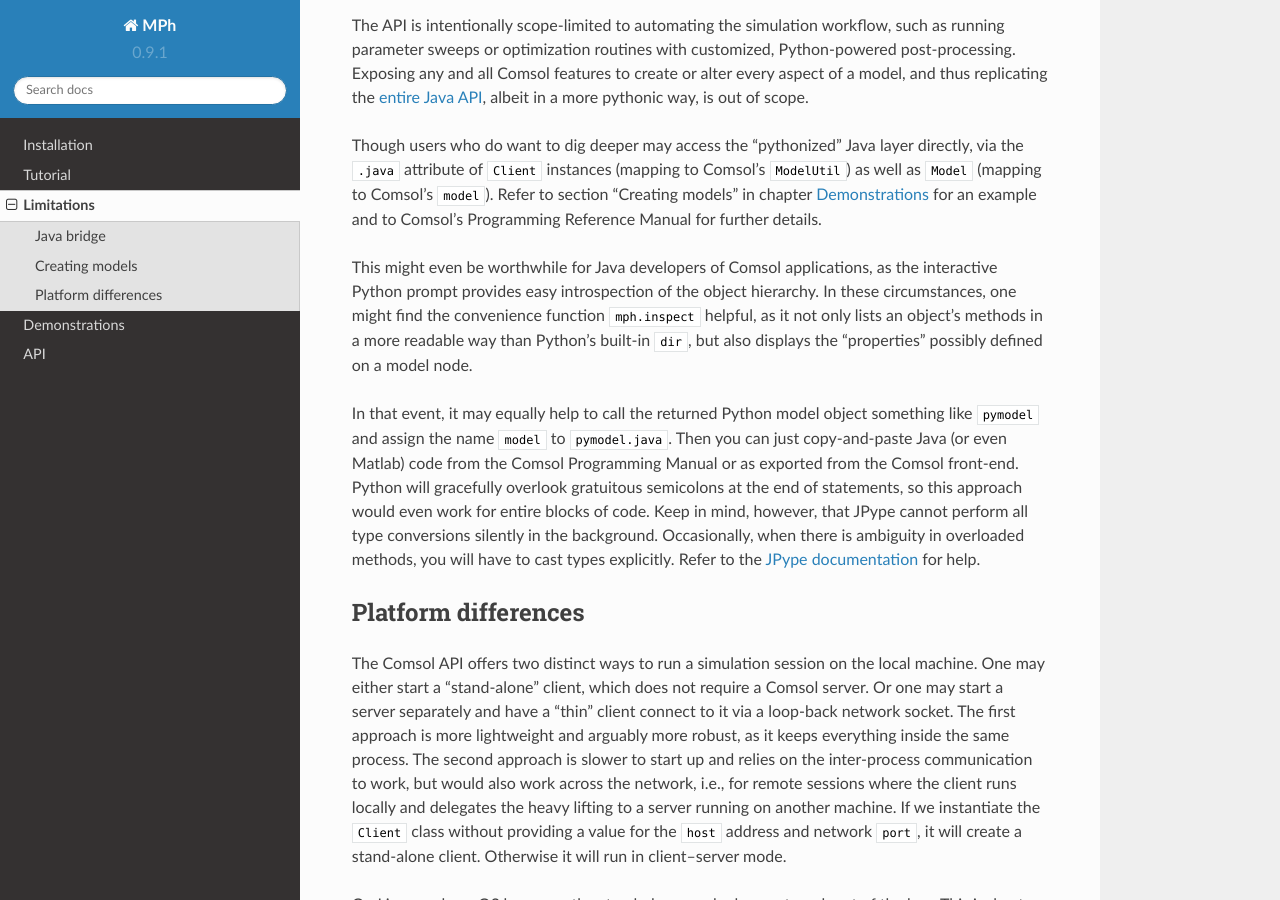
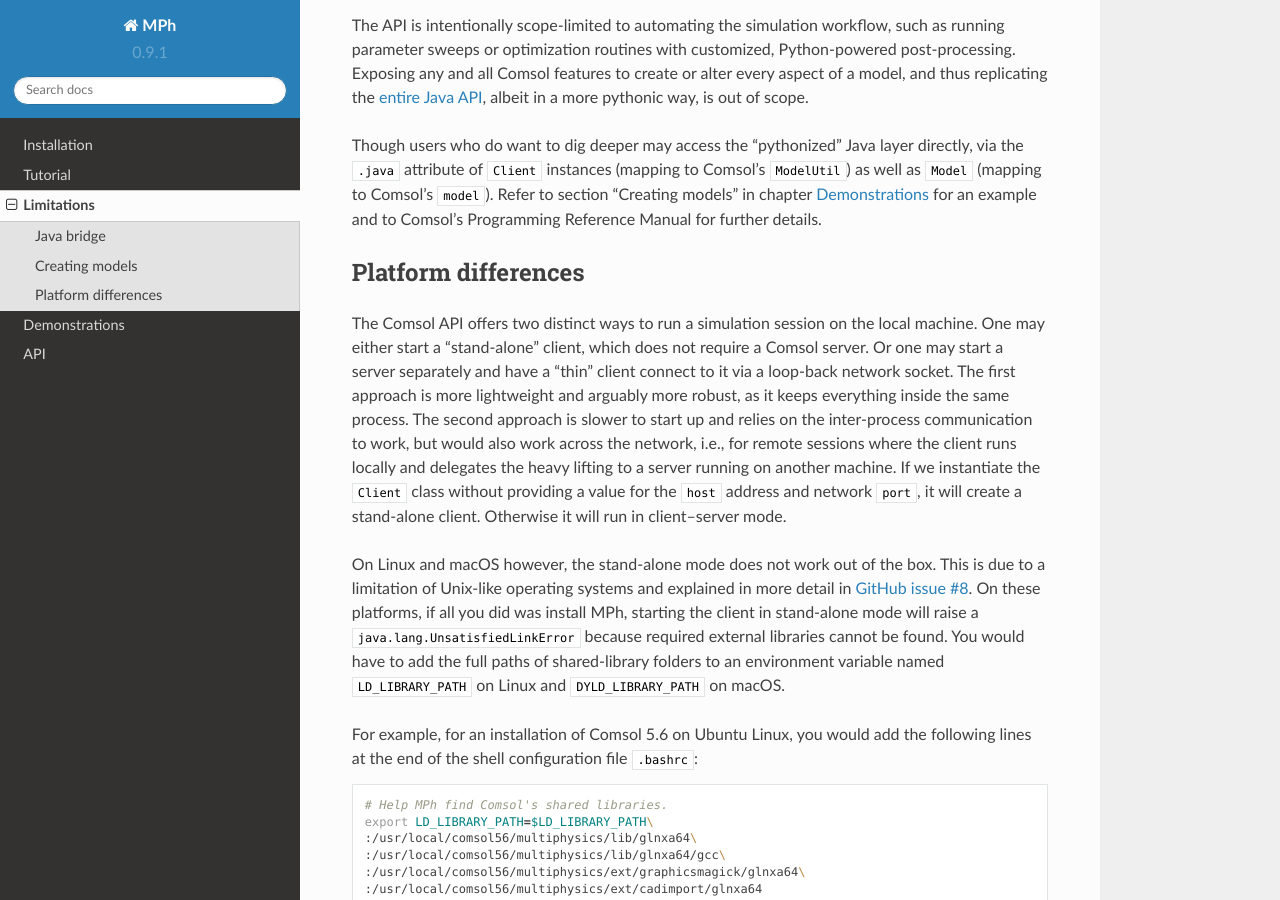
Before and after one commit to MPh-py/MPh, a Sphinx documentation site: the page built from docs/limitations.md, in a window 1280 px wide and 900 px high, scrolled down 764 px. Built offline with Sphinx 7.4.7 and the Read the Docs theme 2.0.0, drawn with Linux system fonts in a browser that asks for light colours.

Commit message:
Removed duplication in docs re creating models.

```diff
--- a/docs/limitations.md
+++ b/docs/limitations.md
@@ -46,25 +46,6 @@
 Comsol's `model`). Refer to section "Creating models" in chapter
 [Demonstrations](demonstrations) for an example and to Comsol's
 Programming Reference Manual for further details.
-
-This might even be worthwhile for Java developers of Comsol
-applications, as the interactive Python prompt provides easy
-introspection of the object hierarchy. In these circumstances, one
-might find the convenience function `mph.inspect` helpful, as it not
-only lists an object's methods in a more readable way than Python's
-built-in `dir`, but also displays the "properties" possibly defined
-on a model node.
-
-In that event, it may equally help to call the returned Python model
-object something like `pymodel` and assign the name `model` to
-`pymodel.java`. Then you can just copy-and-paste Java (or even Matlab)
-code from the Comsol Programming Manual or as exported from the Comsol
-front-end. Python will gracefully overlook gratuitous semicolons at
-the end of statements, so this approach would even work for entire
-blocks of code. Keep in mind, however, that JPype cannot perform all
-type conversions silently in the background. Occasionally, when there
-is ambiguity in overloaded methods, you will have to cast types
-explicitly. Refer to the [JPype documentation][jpype] for help.
 
 
 ### Platform differences
```
Also changed, not shown: docs/demonstrations.md (+3 -4 lines).
